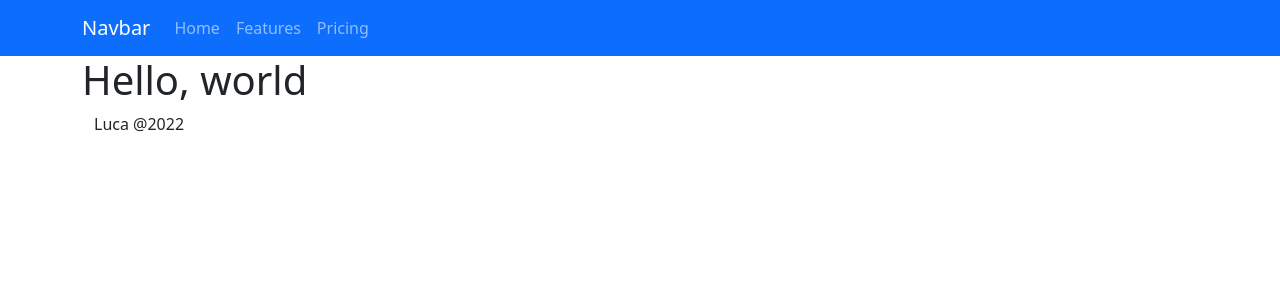
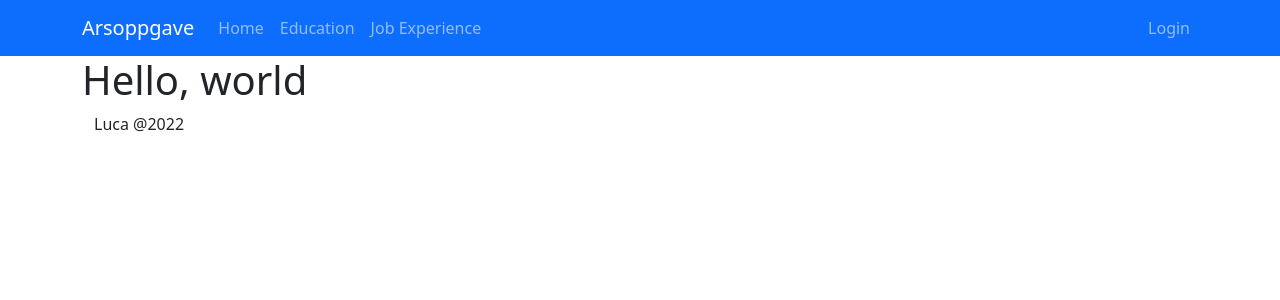
Before and after one commit to AnInternetTroll/arsoppgave.desktop, a Next.js app: page / in a window 1280 px wide. Shown: the top 300 px of the page. Built offline with nearby package versions, Linux system fonts and the light colour scheme.

Commit message:
Add very early login page

```diff
--- a/components/NavigationBar.tsx
+++ b/components/NavigationBar.tsx
@@ -1,3 +1,4 @@
+import Link from "next/link";
 import Container from "react-bootstrap/Container";
 import Nav from "react-bootstrap/Nav";
 import Navbar from "react-bootstrap/Navbar";
@@ -6,11 +7,34 @@ export default function NavigationBar() {
 	return (
 		<Navbar bg="primary" variant="dark">
 			<Container>
-				<Navbar.Brand href="#home">Navbar</Navbar.Brand>
+				<Link href="/" passHref>
+					<Navbar.Brand>
+						Arsoppgave
+					</Navbar.Brand>
+				</Link>
 				<Nav className="me-auto">
-					<Nav.Link href="#home">Home</Nav.Link>
-					<Nav.Link href="#features">Features</Nav.Link>
-					<Nav.Link href="#pricing">Pricing</Nav.Link>
+					<Link href="/" passHref>
+						<Nav.Link>
+							Home
+						</Nav.Link>
+					</Link>
+					<Link href="/education" passHref>
+						<Nav.Link>
+							Education
+						</Nav.Link>
+					</Link>
+					<Link href="/experience" passHref>
+						<Nav.Link>
+							Job Experience
+						</Nav.Link>
+					</Link>
+				</Nav>
+				<Nav>
+					<Link href="/login" passHref>
+						<Nav.Link>
+							Login
+						</Nav.Link>
+					</Link>
 				</Nav>
 			</Container>
 		</Navbar>
--- a/components/api_types.d.ts
+++ b/components/api_types.d.ts
@@ -5,10 +5,8 @@ export interface User {
 }
 
 export interface Token {
-	id: number;
-	user: number;
+	token: string;
 	exp: number;
-	scope: "read" | "write" | "readwrite";
 }
 
 export interface Member {
--- a/components/store.tsx
+++ b/components/store.tsx
@@ -37,7 +37,7 @@ function saveToLocalStorage(state: State): void {
 export default function initializeStore(initialState = {}) {
 	return createStore(
 		rootReducer,
-		loadFromLocalStorage(),
+		typeof localStorage !== "undefined" ? loadFromLocalStorage() : {},
 		composeWithDevTools(applyMiddleware(thunk)),
 	);
 }
--- a/components/withReduxStore.tsx
+++ b/components/withReduxStore.tsx
@@ -2,8 +2,7 @@ import App from "next/app";
 import { NextComponentType, NextPageContext } from "next/types";
 import React from "react";
 import { Provider } from "react-redux";
-import { AnyAction, EmptyObject, Store } from "redux";
-import initializeStore, { initialState, State } from "./store";
+import initializeStore, { State } from "./store";
 
 export const withRedux = (
 	PageComponent: NextComponentType<NextPageContext, any, any>,
--- a/next.config.js
+++ b/next.config.js
@@ -3,7 +3,7 @@ const nextConfig = {
 	reactStrictMode: true,
 	poweredByHeader: false,
 	env: {
-		API: "http://localhost:8000/api",
+		API: "http://localhost:8080/api",
 	},
 };
 
```
Also changed, not shown: components/Login.tsx (+23 -2 lines), .dprint.json, pages/index.tsx (indentation only), 2 other files (tests, documents, lock files or other folders).
